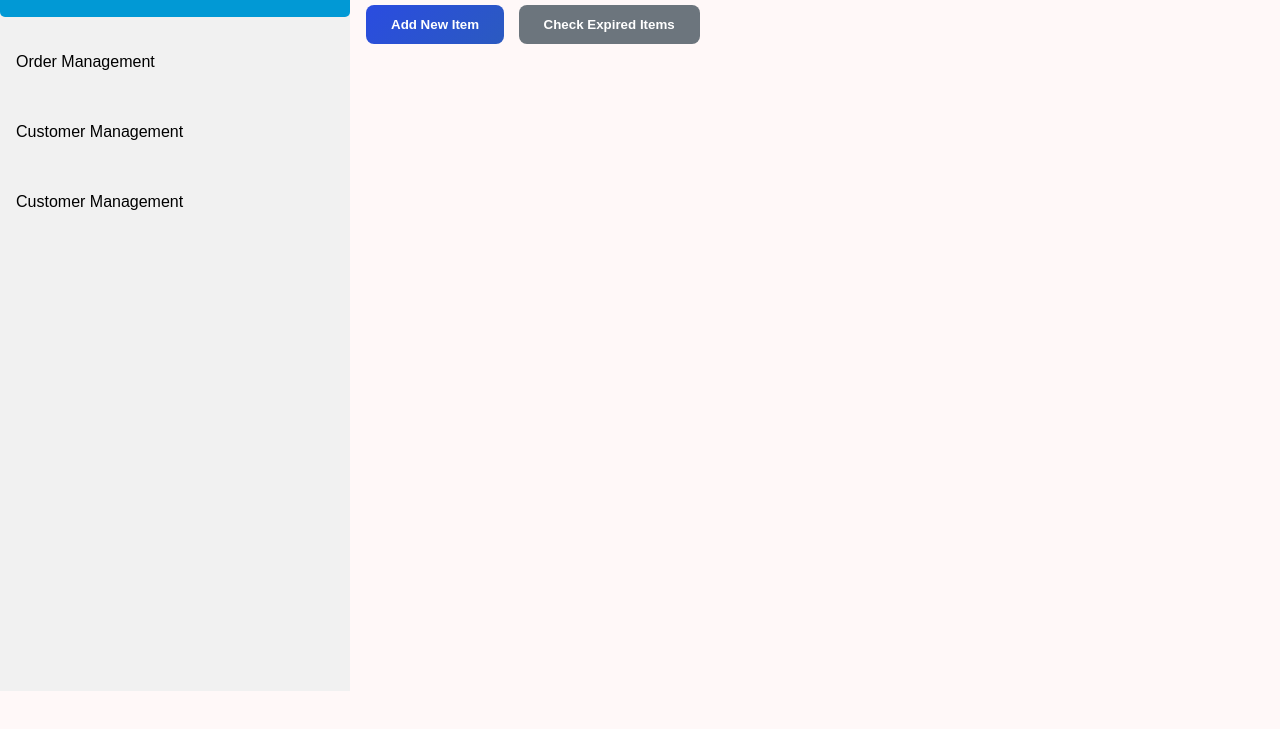
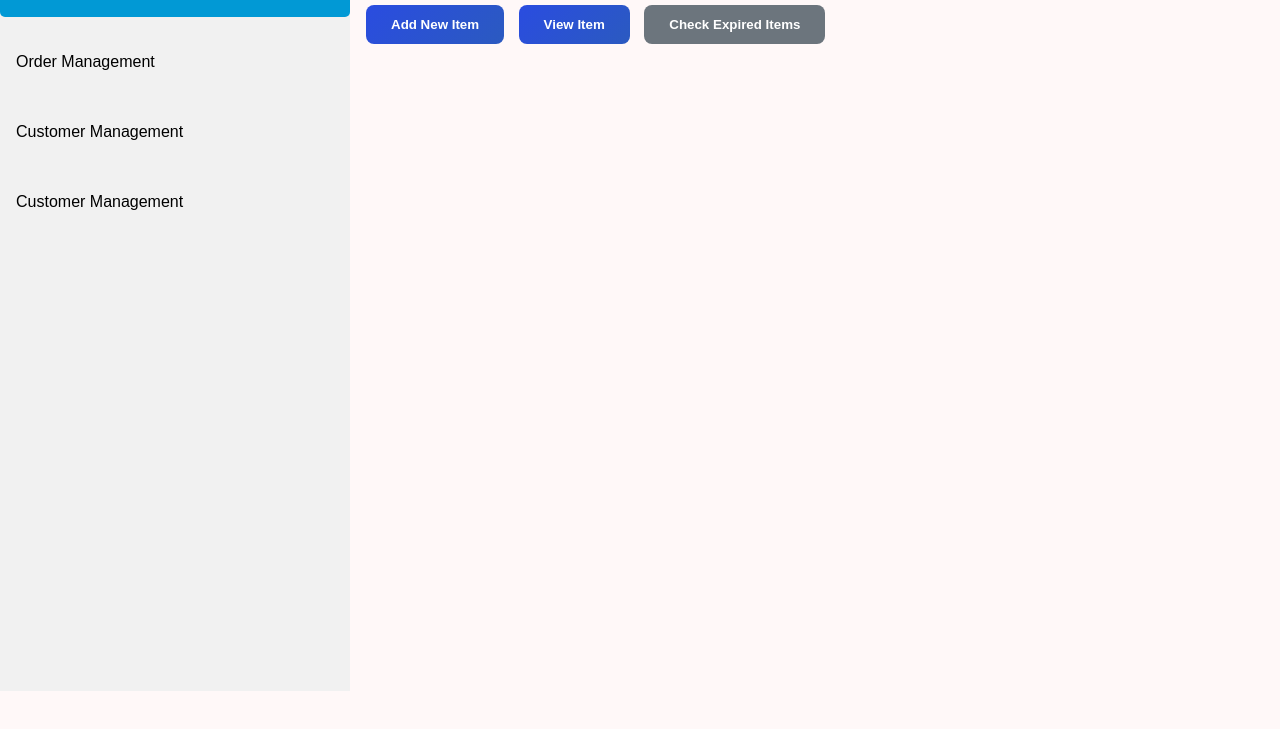
Before and after one commit to charuka96/MOS-Burgers-shop, a plain HTML site: page index.html in a window 1280 px wide. Shown: the part 109-838 px from the top of the page. Drawn offline with Linux system fonts and the light colour scheme.

Commit message:
displayItemfuntion

```diff
--- a/index.html
+++ b/index.html
@@ -35,6 +35,9 @@
             <button class="btn btn-primary" onclick="showAddItemModal()">
               Add New Item
             </button>
+            <button class="btn btn-primary" onclick="showAddItemModal()">
+              View Item
+            </button>
             <button class="btn btn-secondary" onclick="checkExpiredItems()">
               Check Expired Items
             </button>
```
